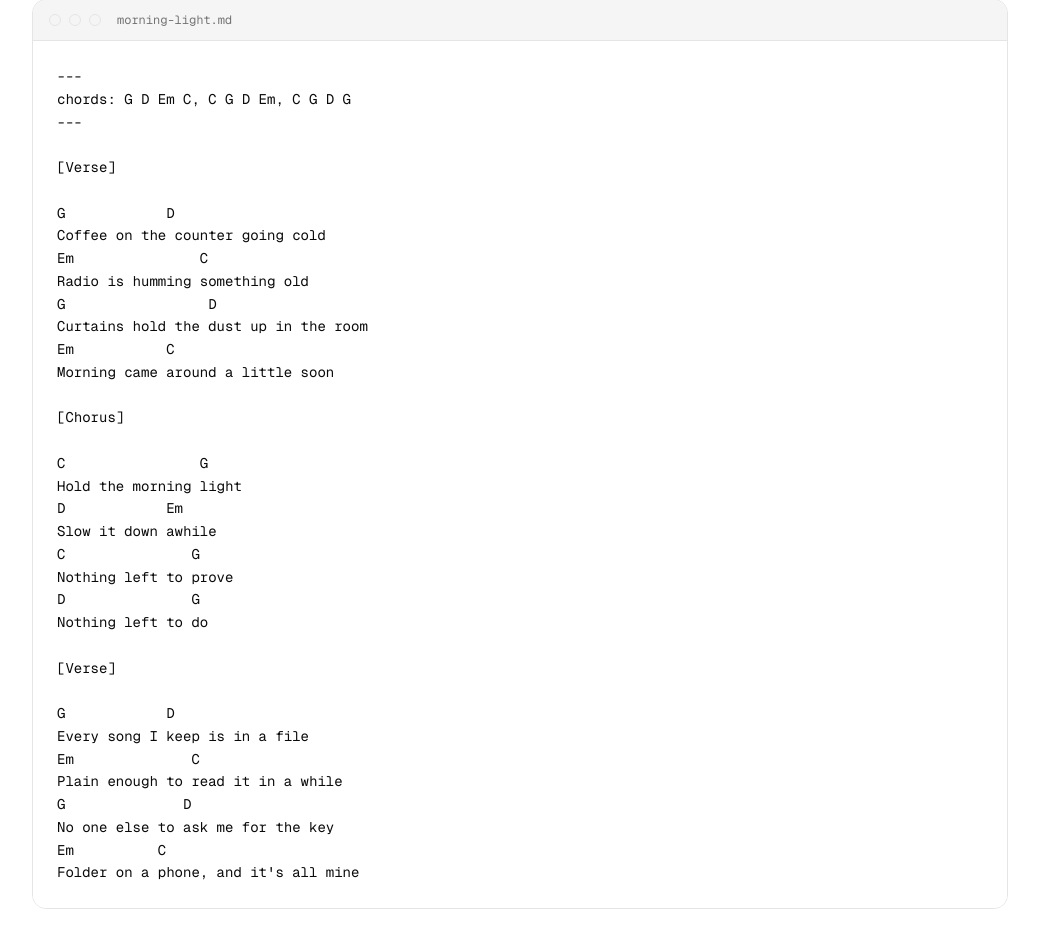
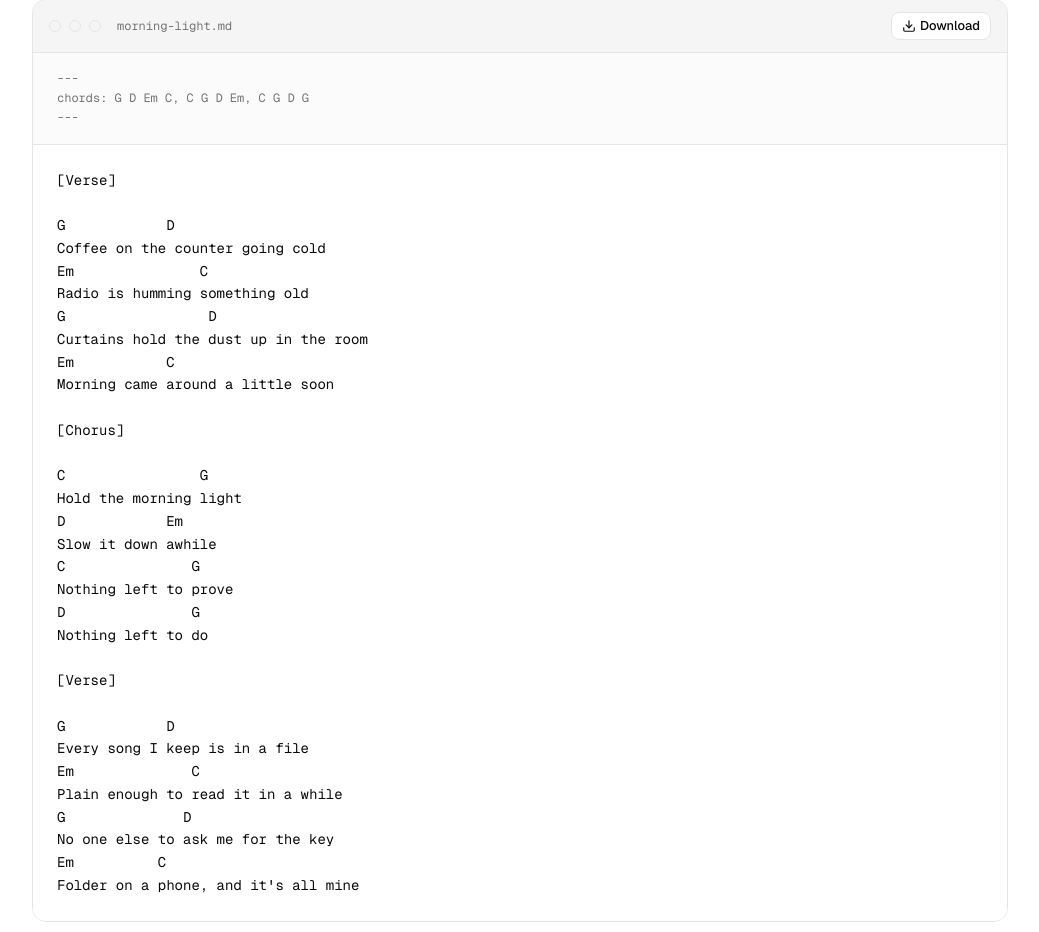
Before and after one commit to dnnsmnstrr/chordlist-website, a Next.js app: page / in a window 1280 px wide. Shown: the part 1387-2319 px from the top of the page, without its empty margins (120-1159 px from the left). Built offline with nearby package versions, Linux system fonts and the light colour scheme.

Commit message:
feat: enhance lyric preview with frontmatter separation and download button
Co-authored-by: Dennis Muensterer <3686989+dnnsmnstrr@users.noreply.github.com>

```diff
--- a/components/lyric-preview.tsx
+++ b/components/lyric-preview.tsx
@@ -7,8 +7,16 @@ import { Button } from "@/components/ui/button"
 const SAMPLE_SONG_FILE = "morning-light.md"
 const SAMPLE_SONG_URL = `/songs/${SAMPLE_SONG_FILE}`
 
+/** Split YAML frontmatter from the song body so each can be styled on its own. */
+function splitFrontmatter(source: string) {
+  const match = source.match(/^---\r?\n([\s\S]*?)\r?\n---\r?\n?([\s\S]*)$/)
+  if (!match) return { frontmatter: null, body: source.trim() }
+  return { frontmatter: match[1].trim(), body: match[2].trim() }
+}
+
 export async function LyricPreview() {
   const source = await readFile(path.join(process.cwd(), "public", "songs", SAMPLE_SONG_FILE), "utf8")
+  const { frontmatter, body } = splitFrontmatter(source)
 
   return (
     <section id="preview" className="mx-auto w-full max-w-5xl px-6 py-20">
@@ -19,29 +27,40 @@ export async function LyricPreview() {
       </p>
 
       <div className="mt-8 overflow-hidden rounded-xl border border-border">
-        <div className="flex items-center gap-2 border-b border-border bg-muted px-4 py-3">
-          <span className="size-3 rounded-full border border-border" />
-          <span className="size-3 rounded-full border border-border" />
-          <span className="size-3 rounded-full border border-border" />
-          <span className="ml-2 font-mono text-xs text-muted-foreground">{SAMPLE_SONG_FILE}</span>
+        <div className="flex items-center justify-between gap-3 border-b border-border bg-muted px-4 py-3">
+          <div className="flex min-w-0 items-center gap-2">
+            <span className="size-3 shrink-0 rounded-full border border-border" />
+            <span className="size-3 shrink-0 rounded-full border border-border" />
+            <span className="size-3 shrink-0 rounded-full border border-border" />
+            <span className="ml-2 truncate font-mono text-xs text-muted-foreground">{SAMPLE_SONG_FILE}</span>
+          </div>
+          <Button
+            size="sm"
+            variant="outline"
+            nativeButton={false}
+            render={
+              <a href={SAMPLE_SONG_URL} download={SAMPLE_SONG_FILE} aria-label="Download sample song">
+                <Download aria-hidden="true" />
+                <span className="hidden sm:inline">Download</span>
+              </a>
+            }
+          />
         </div>
+
+        {frontmatter ? (
+          <div className="border-b border-border bg-muted/40 px-6 py-4">
+            <pre className="overflow-x-auto font-mono text-xs leading-relaxed text-muted-foreground">
+              {`---\n${frontmatter}\n---`}
+            </pre>
+          </div>
+        ) : null}
+
         <pre className="overflow-x-auto bg-background p-6 font-mono text-sm leading-relaxed text-foreground">
-          {source.trimEnd()}
+          {body}
         </pre>
       </div>
 
-      <div className="mt-6 flex flex-wrap items-center gap-3">
-        <Button
-          nativeButton={false}
-          render={
-            <a href={SAMPLE_SONG_URL} download={SAMPLE_SONG_FILE}>
-              <Download className="size-4" aria-hidden="true" />
-              Download sample song
-            </a>
-          }
-        />
-        <span className="text-sm text-muted-foreground">Plain markdown, 1 KB, yours to keep.</span>
-      </div>
+      <p className="mt-4 text-sm text-muted-foreground">Plain markdown, yours to keep.</p>
     </section>
   )
 }
```
